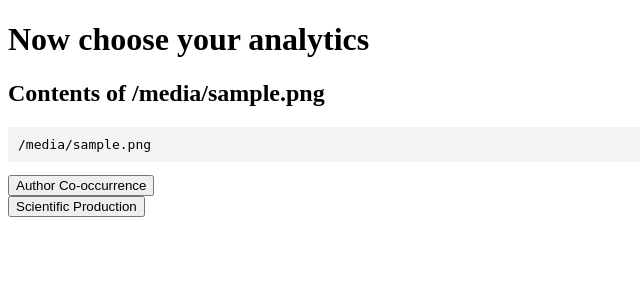
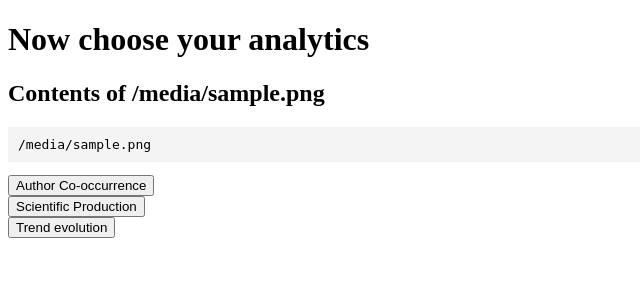
Before and after one commit to Marleyhub/Bibliometria_Est, a Django app: template meu_projeto/upload/templates/upload/upload_this.html in a window 1280 px wide. Shown: the top 300 px of the page, without its empty margins (0-640 px from the left). Run offline with Django 5.2, Linux system fonts and the light colour scheme; the template is opened without the code that fills it: most values are stand-ins (such as "Sample title", 1, 10 or a date in 2020).

Commit message:
creating html template for trend evolution

```diff
--- a/meu_projeto/upload/templates/upload/upload_this.html
+++ b/meu_projeto/upload/templates/upload/upload_this.html
@@ -22,6 +22,11 @@
             {% csrf_token %}
             <button type="submit">Scientific Production</button>
         </form>
+        <!-- Trend evolution form Form -->
+        <form method="post" enctype="multipart/form-data" action="{% url 'trend_evolution' %}">
+            {% csrf_token %}
+            <button type="submit">Trend evolution</button>
+        </form>
     {% endif %}
 </body>
 </html>
```
